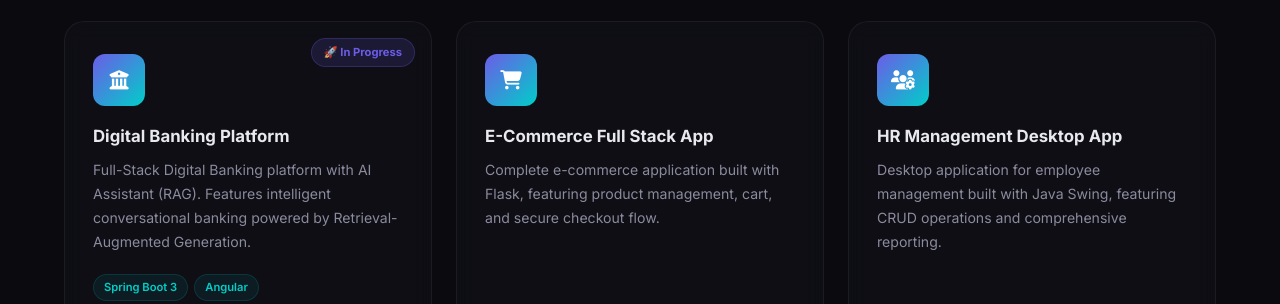
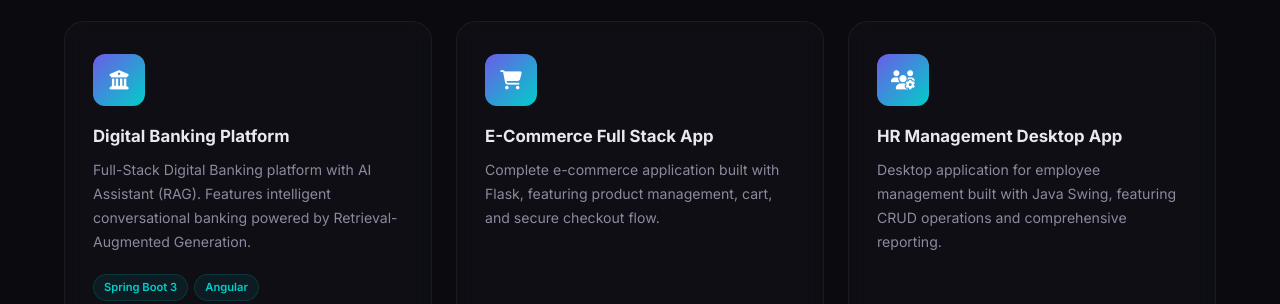
Before and after one commit to SoufianeMajd/Portfolio, a website: page public/index.html in a window 1280 px wide. Shown: the part 3433-3737 px from the top of the page. Drawn offline with Linux system fonts and the light colour scheme.

Commit message:
Update portfolio: configure gh-pages and update certification status

```diff
--- a/package.json
+++ b/package.json
@@ -3,9 +3,11 @@
   "version": "1.0.0",
   "description": "Backend for Soufiane Majd portfolio contact form",
   "main": "server.js",
+  "homepage": "https://soufianemajd.github.io/Portfolio/",
   "scripts": {
     "start": "nodemon server.js",
-    "dev": "nodemon server.js"
+    "dev": "nodemon server.js",
+    "deploy": "gh-pages -d public"
   },
   "dependencies": {
     "cors": "^2.8.5",
--- a/public/index.html
+++ b/public/index.html
@@ -360,7 +360,6 @@
                 <!-- Project 4 -->
                 <div class="project-card reveal-up" style="animation-delay:0.1s">
                     <div class="project-card-bg"></div>
-                    <div class="project-badge">🚀 In Progress</div>
                     <div class="project-icon"><i class="fas fa-university"></i></div>
                     <h3>Digital Banking Platform</h3>
                     <p>Full-Stack Digital Banking platform with AI Assistant (RAG). Features intelligent conversational
@@ -577,7 +576,7 @@
                     <div class="cert-info">
                         <h4>HCIA-AI V4.0</h4>
                         <p>Huawei Certified ICT Associate — Artificial Intelligence</p>
-                        <span class="cert-date"><i class="fas fa-spinner fa-spin"></i> In Progress</span>
+                        <span class="cert-date"><i class="fas fa-check-circle"></i> 2026</span>
                     </div>
                 </div>
                 <div class="cert-card reveal-up" style="animation-delay:0.2s">
```
